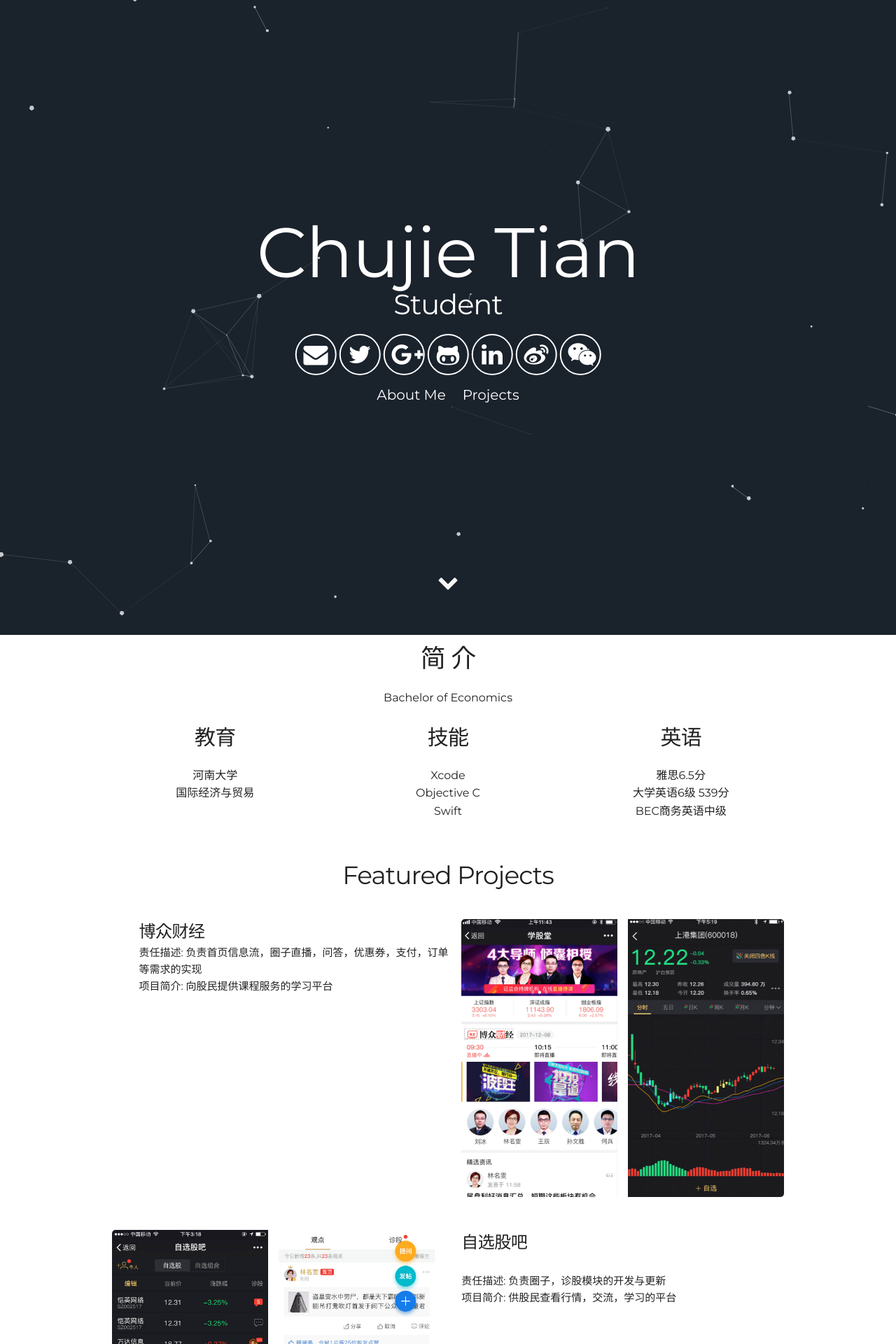
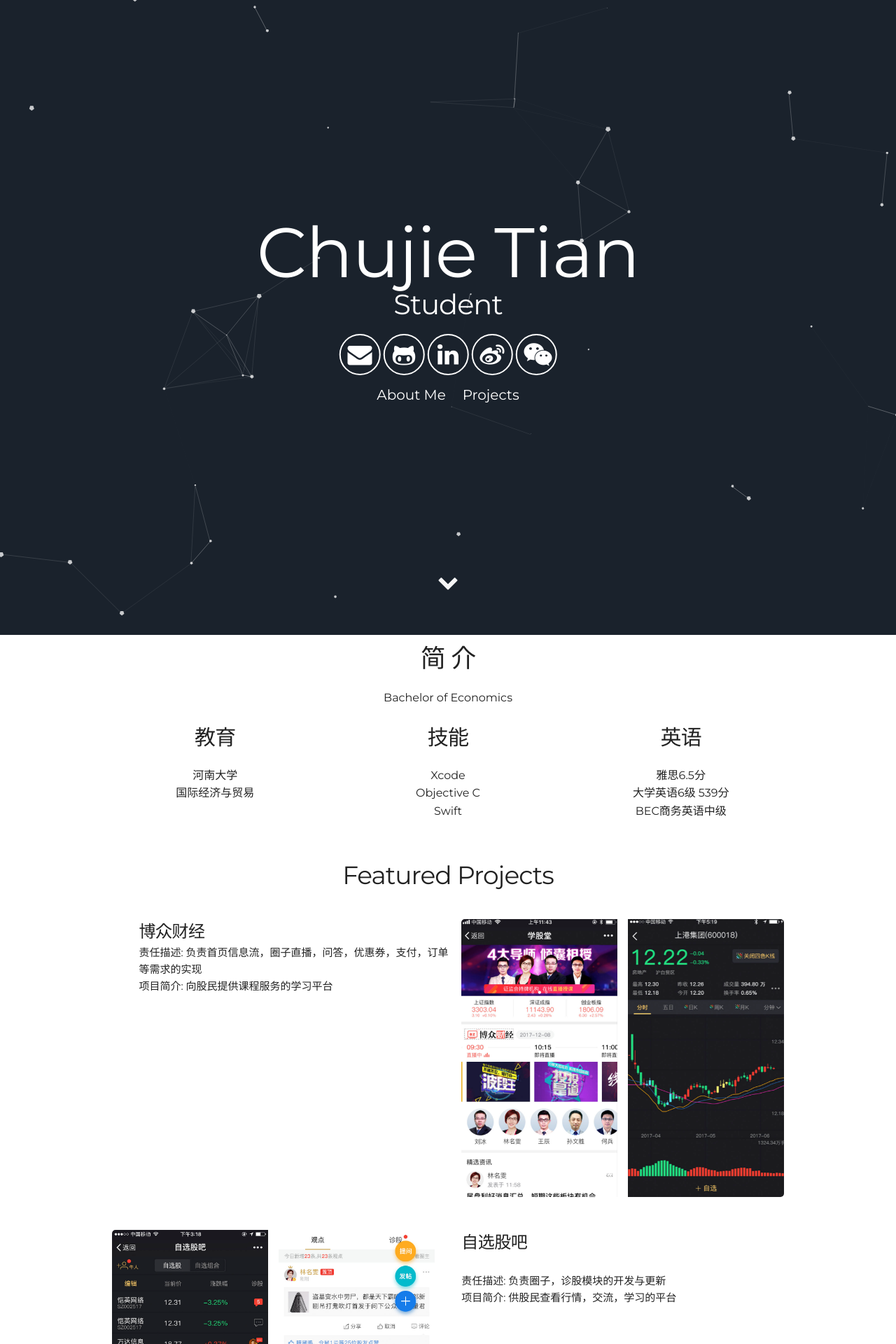
Before and after one commit to ChujieTian/ChujieTian.github.io, a Jekyll site: the page built from index.html, in a window 1280 px wide. Shown: the top 1920 px of the page at 70% size. Built offline with Jekyll 4.4.1, drawn with Linux system fonts in a browser that asks for light colours; a style sheet for code colours, icons or effects is not loaded.

Commit message:
Update header.html

```diff
--- a/_includes/header.html
+++ b/_includes/header.html
@@ -6,11 +6,9 @@
       </h1>
       <div class="icons-header">
         <a aria-label="Send email" href="mailto:{{site.email}}"><i class="icon fa fa-envelope"></i></a>
-        <a aria-label="My Twitter" target="_blank" href="https://twitter.com/{{site.twitter_username}}"><i class="icon fa fa-twitter" aria-hidden="true"></i></a>
-        <a aria-label="My Google Plus" target="_blank" href="https://plus.google.com/{{site.gplus_username}}/posts"><i class="icon fa fa-google-plus" aria-hidden="true"></i></a>
         <a aria-label="My Github" target="_blank" href="https://github.com/{{site.github_username}}"><i class="icon fa fa-github-alt" aria-hidden="true"></i></a>
-        <a aria-label="My Linked In" target="_blank" href="https://www.linkedin.com/in/嘉康-谢-0a1359a0/"><i class="icon fa fa-linkedin" aria-hidden="true"></i></a>
-        <a aria-label="微博" target="_blank" href="http://weibo.com/1875528591"><i class="icon fa fa-weibo" aria-hidden="true"></i></a>
+        <a aria-label="My Linked In" target="_blank" href="https://www.linkedin.com/in/chujie-tian-b0ab72125/"><i class="icon fa fa-linkedin" aria-hidden="true"></i></a>
+        <a aria-label="微博" target="_blank" href="http://weibo.com/15623313995"><i class="icon fa fa-weibo" aria-hidden="true"></i></a>
         <a aria-label="微信" target="_blank" href="{{ "/assets/img/wechat.png" | prepend: site.baseurl }}"><i class="icon fa fa-wechat" aria-hidden="true"></i></a>
       </div>
       <a class="link" href="#about" data-scroll>About Me</a>
```
